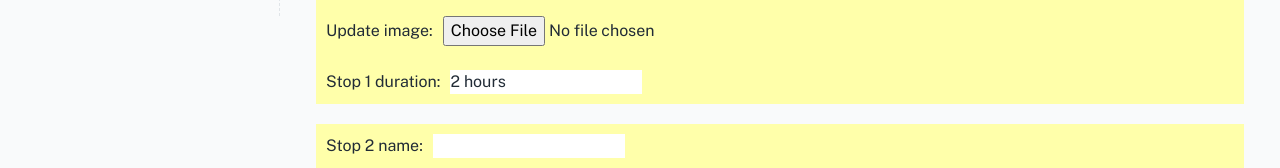
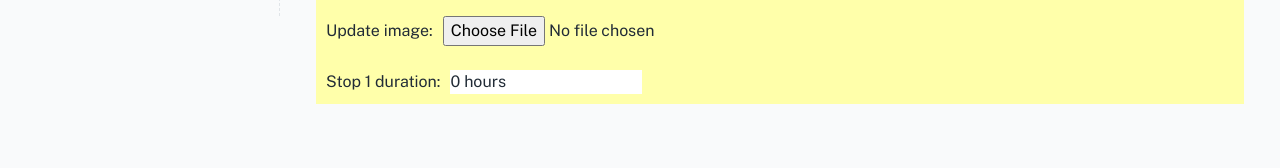
Before and after one commit to weplan23/weplan, a React (Create React App) app: page /edit/0 in a window 1280 px wide. Shown: the part 784-952 px from the top of the page. Built offline with nearby package versions, Linux system fonts and the light colour scheme; a web font is replaced by a local one.

Commit message:
Found bug where for new stops, cannot update details. See console.

```diff
--- a/src/pages/Editor.js
+++ b/src/pages/Editor.js
@@ -16,9 +16,7 @@ const stopList = [
     image: "https://upload.wikimedia.org/wikipedia/commons/a/a0/Sydney_Australia._%2821339175489%29.jpg",
     length: "2 hours",
   },
-  {
-    // Add more stops here.
-  }
+  // Add more stops here.
 ]
 
 function Editor() {
@@ -39,7 +37,7 @@ function Editor() {
     const oldList = [...stopList];
     oldList.push({
       stopName: "New Stop",
-      image: "",
+      image: "null",
       duration: "0 hours",
     });
     setStops(oldList);
@@ -104,7 +102,6 @@ function Editor() {
       {/* Map all stops here. Each field should be editable.
       Order: text input, image upload, and text input. */}
 
-
       {
         stops.map((s, index) => {
           return (
@@ -118,7 +115,7 @@ function Editor() {
               <input
                 style={inputStyle}
                 type="text"
-                value={s.stopName}
+                value={s.stopName || "New Stop"}
                 onChange={e => updateStopNameIndex(index, e.target.value)}
               />
               <br /><br />
@@ -136,7 +133,7 @@ function Editor() {
               <input
                 style={inputStyle}
                 type="text"
-                value={s.length}
+                value={s.duration || "0 hours"}
                 onChange={e => updateStopDurationIndex(index, e.target.value)}
               />
             </div>
```
